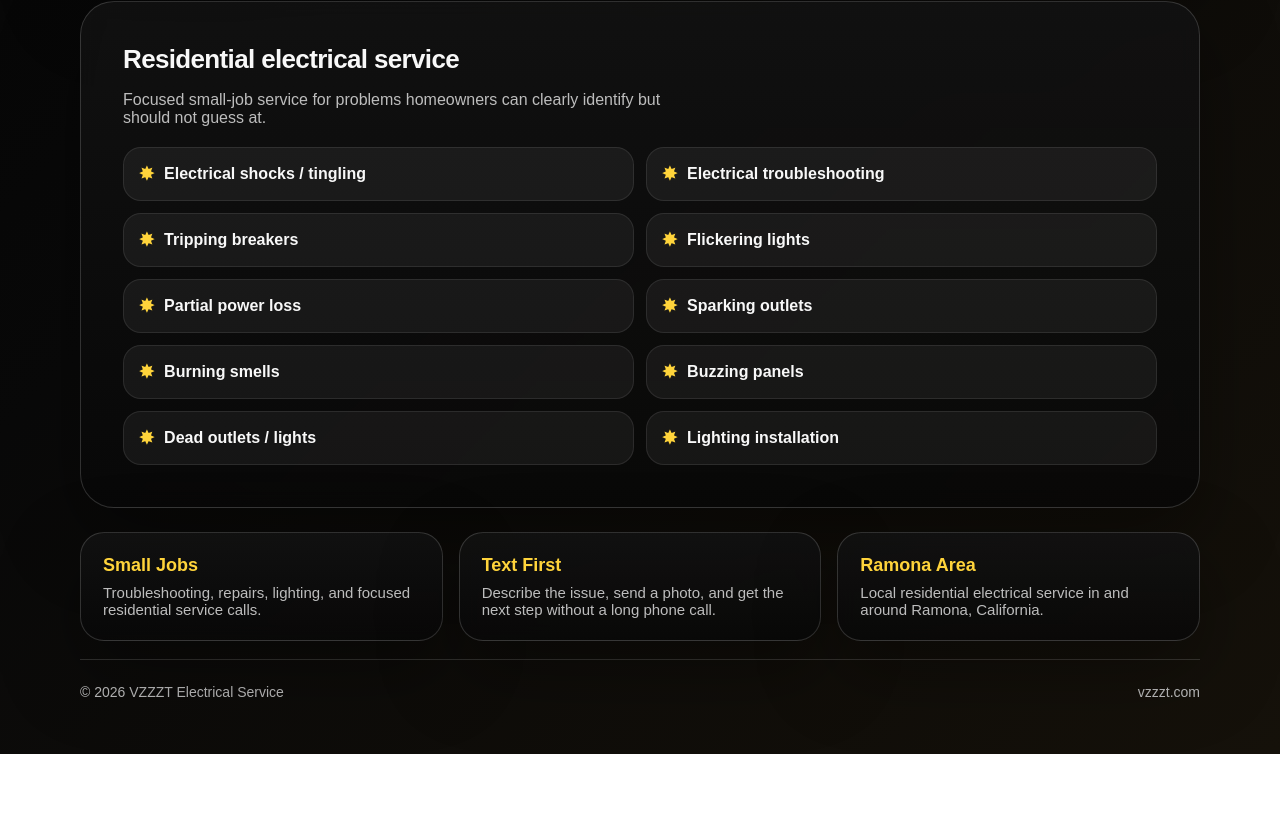
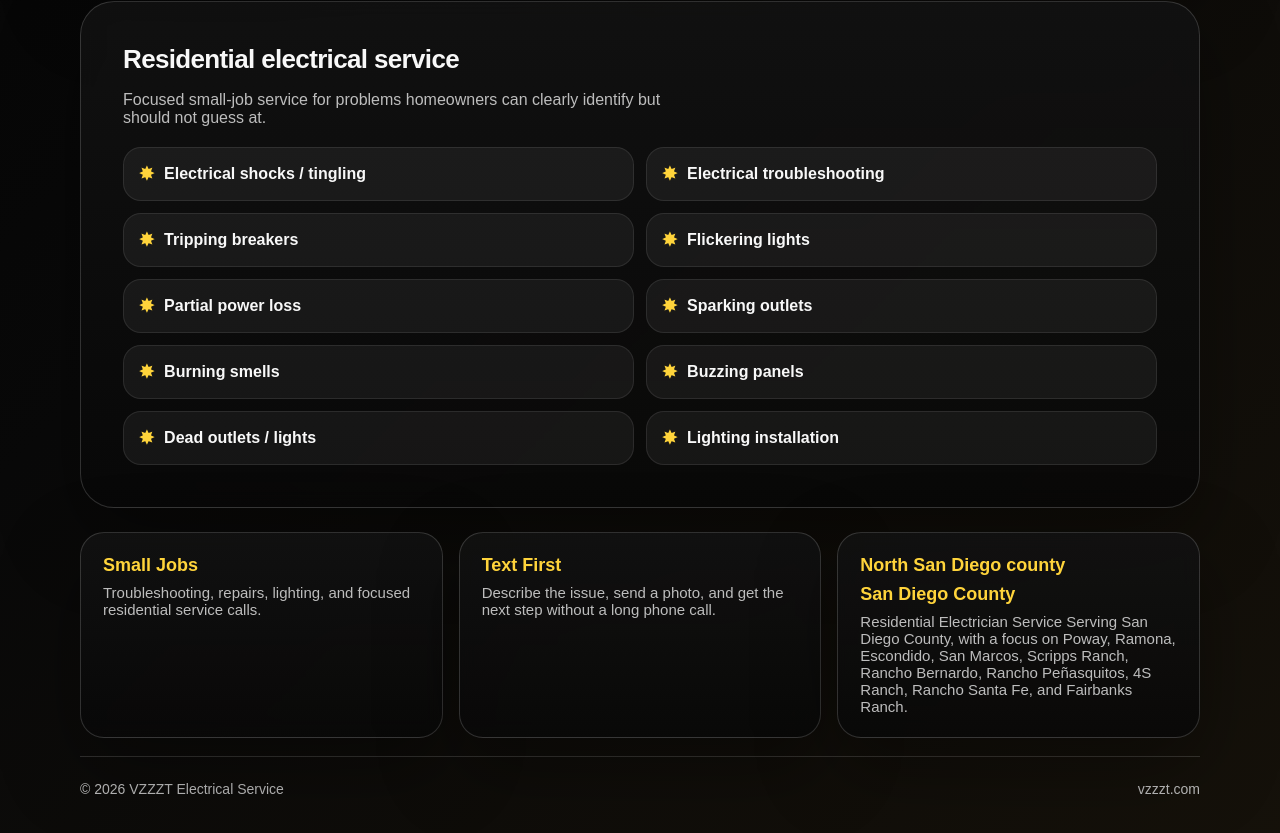
Before and after one commit to VZZZTElectric/Vzzzt-Electric, a plain HTML site: page index.html in a window 1280 px wide. Shown: the part 870-1703 px from the top of the page. Before the commit the page ends 1624 px from the top, so only its background shows below. Drawn offline with Linux system fonts and the light colour scheme.

Commit message:
Update index.html
changed from Ramona to North San Diego County and surrounding neighborhoods

```diff
--- a/index.html
+++ b/index.html
@@ -3,8 +3,8 @@
 <head>
   <meta charset="UTF-8" />
   <meta name="viewport" content="width=device-width, initial-scale=1.0" />
-  <meta name="description" content="VZZZT Electrical Service provides small residential electrical troubleshooting and repair calls in the Ramona area. Text preferred." />
-  <title>VZZZT Electrical Service | Ramona Residential Electrical Troubleshooting</title>
+  <meta name="description" content="VZZZT Electrical Service provides small residential electrical troubleshooting and repair calls in North San Diego County area. Text preferred." />
+  <title>VZZZT Electrical Service | North San Diego county Residential Electrical Troubleshooting</title>
   <style>
     :root {
       --bg: #050505;
@@ -472,8 +472,9 @@
         <p>Describe the issue, send a photo, and get the next step without a long phone call.</p>
       </div>
       <div class="info-card">
-        <h3>Ramona Area</h3>
-        <p>Local residential electrical service in and around Ramona, California.</p>
+        <h3>North San Diego county</h3>
+        <p><h3>San Diego County</h3>
+<p>Residential Electrician Service Serving San Diego County, with a focus on Poway, Ramona, Escondido, San Marcos, Scripps Ranch, Rancho Bernardo, Rancho Peñasquitos, 4S Ranch, Rancho Santa Fe, and Fairbanks Ranch.</p>
       </div>
     </section>
 
```
